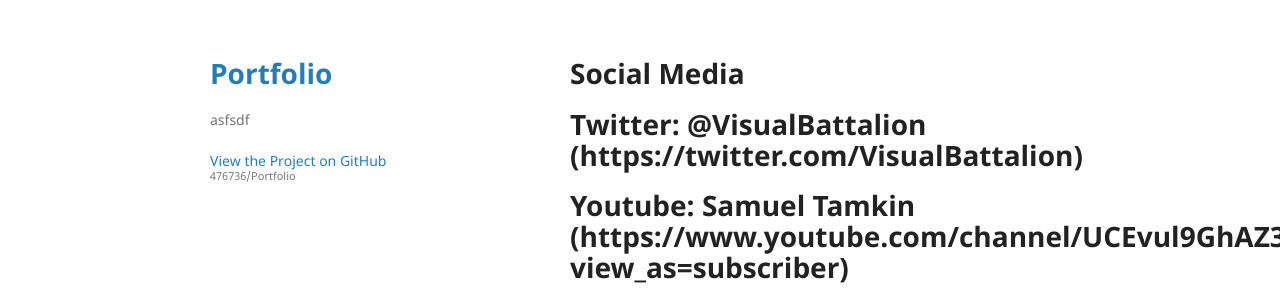
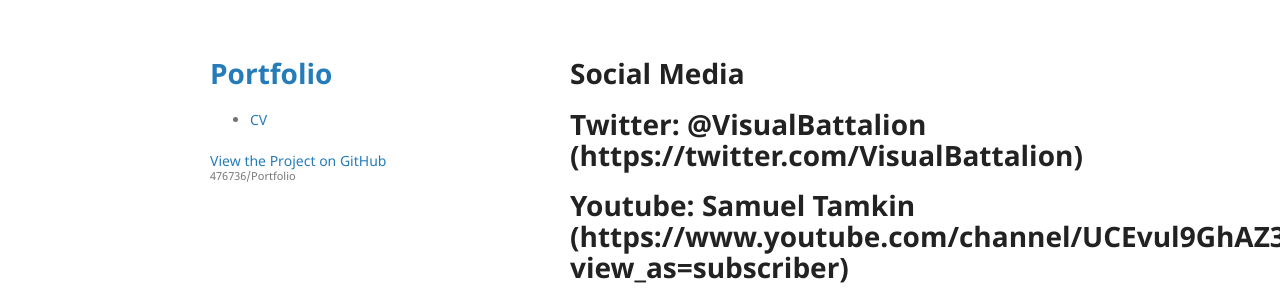
Before and after one commit to 476736/Portfolio, a Jekyll site: the page built from social.md, in a window 1280 px wide. Shown: the top 304 px of the page. Built offline with Jekyll 4.4.1, drawn with Linux system fonts in a browser that asks for light colours; our own code applies the rules of GitHub Pages for plain Markdown files; the repository's description, which GitHub fills in, is left out.

Commit message:
Update nav.html

```diff
--- a/_includes/nav.html
+++ b/_includes/nav.html
@@ -1 +1,5 @@
-asfsdf
+<ul>
+  <li>
+    <a href="/Portfolio/cv">CV</a>
+  </li>
+</ul>
```
